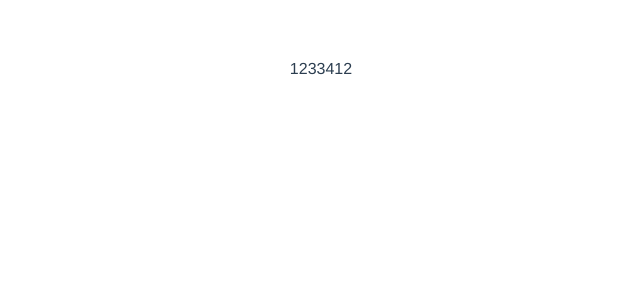
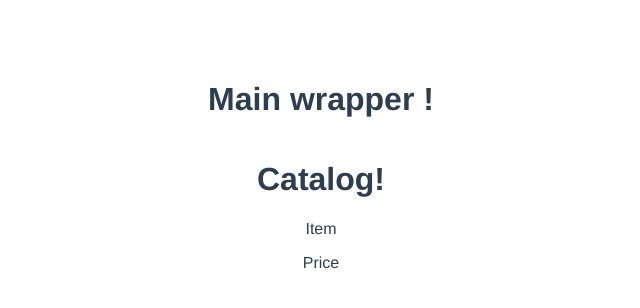
Before and after one commit to MR-Kornev-Alexey/new, a Vue app: page / in a window 1280 px wide. Shown: the top 308 px of the page, without its empty margins (319-959 px from the left). Built offline with nearby package versions, Linux system fonts and the light colour scheme.

Commit message:
2 less  commit

```diff
--- a/src/App.vue
+++ b/src/App.vue
@@ -1,14 +1,15 @@
 <template>
   <div id="app">
-1233412
+    <v-main-wrapper/>
   </div>
 </template>
 
 <script>
+import vMainWrapper from './components/v-main-wrapper'
 export default {
-  name: 'App',
+  name: ' App',
   components: {
-
+    vMainWrapper
   }
 }
 </script>
--- /dev/null
+++ b/src/components/v-cart.vue
@@ -0,0 +1,15 @@
+<template>
+  <div class="v-cart">
+
+  </div>
+</template>
+
+<script>
+export default {
+  name: 'v-cart'
+}
+</script>
+
+<style scoped>
+
+</style>
--- /dev/null
+++ b/src/components/v-catalog-item.vue
@@ -0,0 +1,16 @@
+<template>
+    <div class="v-catalog-item">
+      <p>Item</p>
+      <p>Price</p>
+    </div>
+</template>
+
+<script>
+export default {
+  name: 'v-catalog-item'
+}
+</script>
+
+<style scoped>
+
+</style>
--- /dev/null
+++ b/src/components/v-catalog.vue
@@ -0,0 +1,20 @@
+<template>
+  <div class="v-catalog">
+    <h1>Catalog!</h1>
+    <v-catalog-item/>
+  </div>
+</template>
+
+<script>
+import vCatalogItem from './v-catalog-item'
+export default {
+  name: 'v-catalog',
+  components: {
+    vCatalogItem
+  }
+}
+</script>
+
+<style scoped>
+
+</style>
--- /dev/null
+++ b/src/components/v-main-wrapper.vue
@@ -0,0 +1,30 @@
+<template>
+  <div class="v-main-wrapper">
+   <h1>Main wrapper !</h1>
+    <v-catalog/>
+    <v-cart/>
+  </div>
+</template>
+
+<script>
+import vCatalog from './v-catalog'
+import vCart from './v-cart'
+export default {
+  name: 'v-main-wrapper',
+  components: {
+    vCatalog,
+    vCart
+  }
+}
+</script>
+
+<style scoped>
+.v-main-wrapper {
+  display: flex;
+  flex-direction: column;
+  justify-content: center;
+  align-items: center;
+  max-width: 900px;
+  margin: 0 auto;
+}
+</style>
```
Lines whose indentation alone changed are shown as unchanged.
